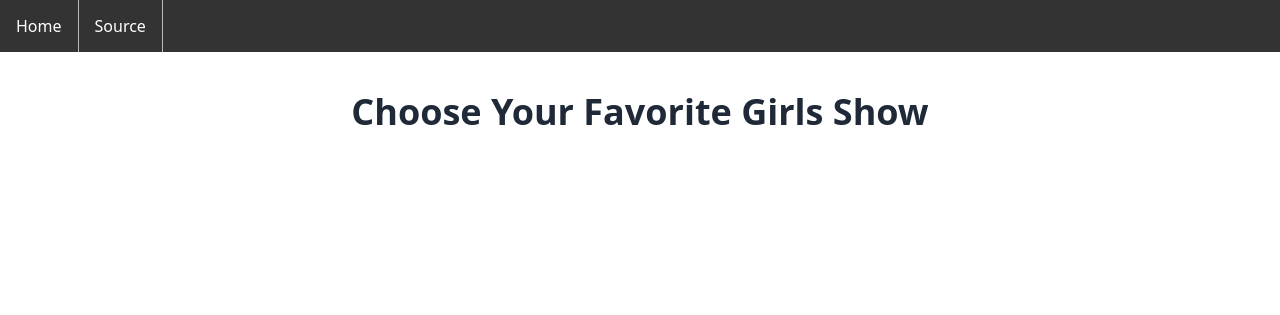
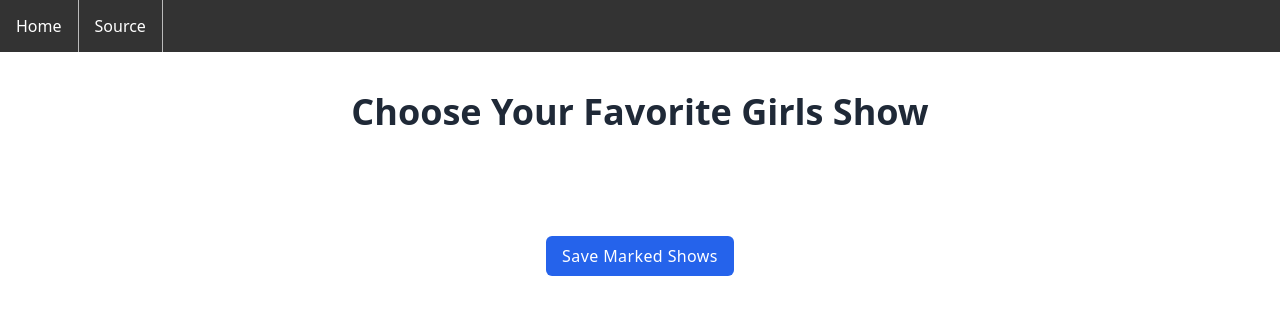
Before and after one commit to George1Meshveliani/api-task-bootcamp-3, a PHP site: page / in a window 1280 px wide. Shown: the top 315 px of the page. Run offline with PHP 8.4, Linux system fonts and the light colour scheme; data that the repository does not hold is empty; style sheets or scripts are compiled from the project's sources; classes that the project's autoload settings leave out are loaded by file name.

Commit message:
add little components

```diff
--- a/src/app/Controllers/HomeController.php
+++ b/src/app/Controllers/HomeController.php
@@ -19,9 +19,9 @@ class HomeController {
 
         $results = $data->getData();
 
-        $db = new PDO('mysql:host=db;dbname=favorite_shows_list', 'root', 'changeme');
-        $data_to_insert = new InsertExample($db);
-        $data_to_insert->insertDataExample( 'shows_list');
+//        $db = new PDO('mysql:host=db;dbname=favorite_shows_list', 'root', 'changeme');
+//        $data_to_insert = new InsertExample($db);
+//        $data_to_insert->insertDataExample( 'shows_list');
 
 
         return View::make('shows/GirlsShow',
--- a/src/views/shows/GirlsShow.php
+++ b/src/views/shows/GirlsShow.php
@@ -1,7 +1,7 @@
 <head>
     <link href="https://unpkg.com/tailwindcss@^1.0/dist/tailwind.min.css" rel="stylesheet">
 </head>
-<div>
+<div class="mb-50">
     <section class="bg-white dark:bg-gray-900">
         <div class="container px-6 py-10 mx-auto">
             <h1 class="text-3xl font-semibold text-center text-gray-800 capitalize lg:text-4xl dark:text-white">Choose your favorite girls show</h1>
@@ -23,9 +23,17 @@
                     <?php else: ?>
                         <p class="mt-2 text-gray-500 capitalize dark:text-gray-300 group-hover:text-gray-300"><?= $result->show->network->name ?></p>
                     <?php endif; ?>
+                    <div class="flex justify-center">
+                        <label for="html"></label>
+                        <input type="checkbox" id="html" name="fav_language" value="radio">
+                    </div>
                 </div>
                 <?php endforeach; ?>
-            </div>
         </div>
     </section>
+    <div class="mb-50 flex justify-center">
+        <button class="px-4 py-2 font-medium tracking-wide text-white capitalize transition-colors duration-200 transform bg-blue-600 rounded-md hover:bg-blue-500 focus:outline-none focus:ring focus:ring-blue-300 focus:ring-opacity-80">
+            Save marked shows
+        </button>
+    </div>
 </div>
```
